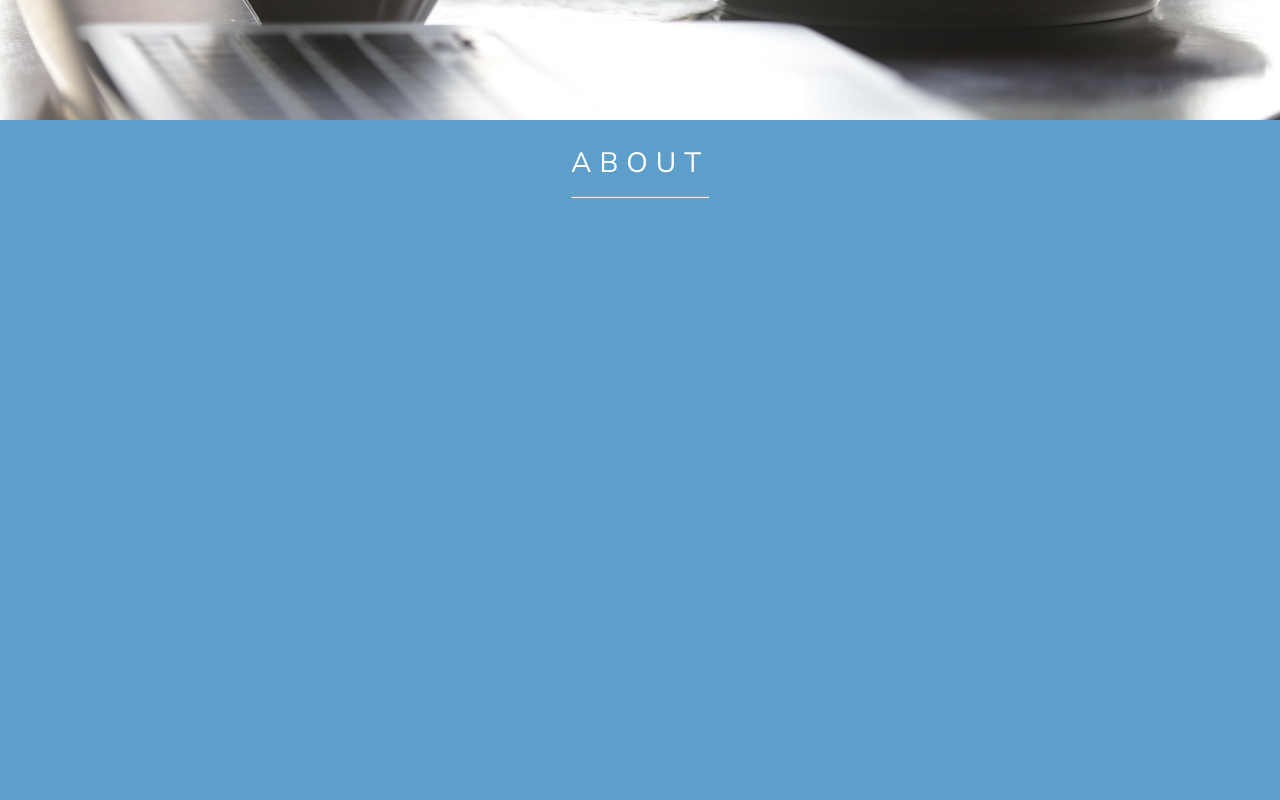
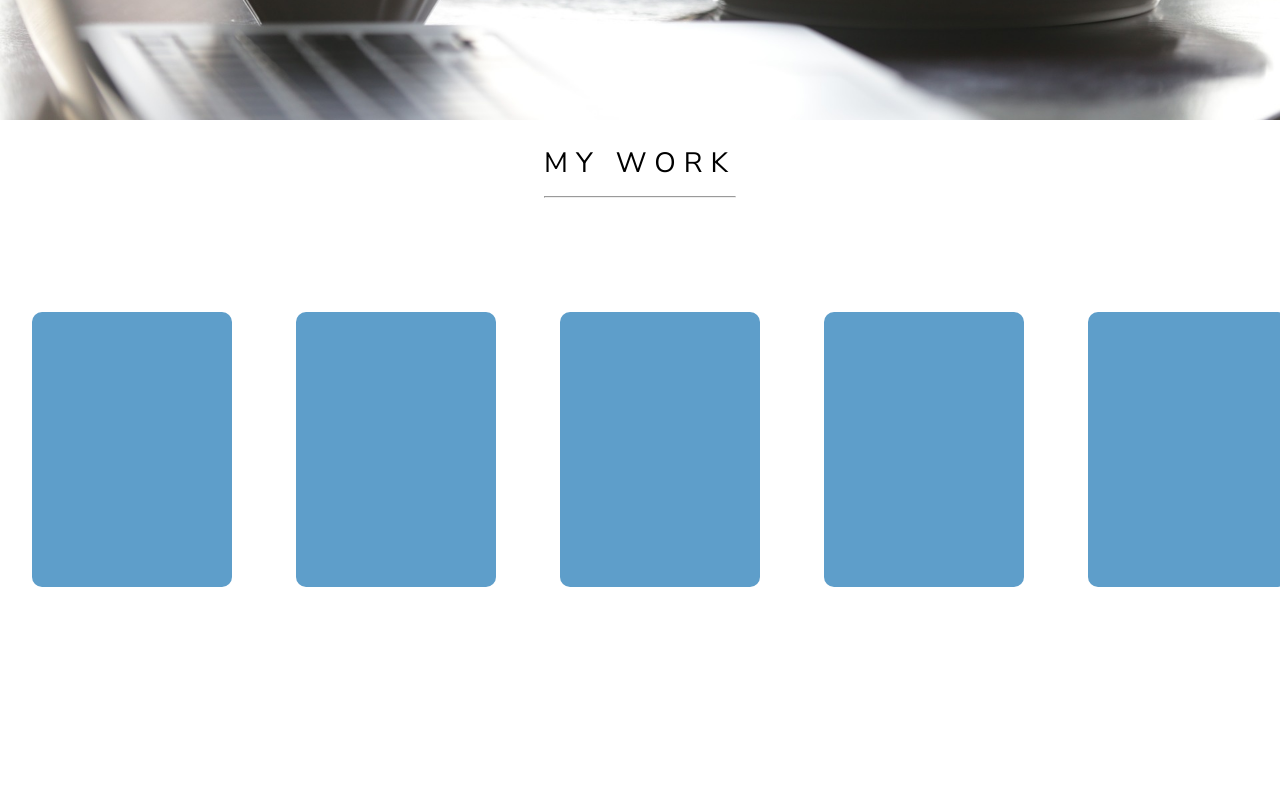
Before and after one commit to jbimagine/coffee-and-code, a React (Create React App) app: page / in a window 1280 px wide. Shown: the part 680-1480 px from the top of the page. Built offline with nearby package versions, Linux system fonts and the light colour scheme.

Commit message:
Update Components and CSS

```diff
--- a/src/Main.js
+++ b/src/Main.js
@@ -47,7 +47,7 @@ class Main extends Component {
     menuItems = { this.state.menuItems }
     />
 
-     {/* <MyWork/> */}
+      <MyWork/>
      <About/>
      <Contact/>
     </div>
--- a/src/components/Contact.js
+++ b/src/components/Contact.js
@@ -53,12 +53,12 @@ class Contact extends Component {
 
   render() {
 
-    const listOfContactItems =  this.state.contactItems.map(item =>
+    const listOfContactItems =  this.state.contactItems.map(( item, index ) =>
 
         item.key === 'header_main'?
-        <ContentHeader title = { item.label } fontSize = '12px' color= '#666' fontWeight = {500} padding= '0 0 8px 0'/>
+        <ContentHeader key ={ index } title = { item.label } fontSize = '12px' color= '#666' fontWeight = {500} padding= '0 0 8px 0'/>
         :
-        <ContentHeader title = { item.label } fontSize = '14px' padding ='0 0 54px 0' />
+        <ContentHeader key = { index } title = { item.label } fontSize = '14px' padding ='0 0 54px 0' />
         )
 
     return (
--- a/src/components/MyWork.js
+++ b/src/components/MyWork.js
@@ -7,11 +7,31 @@ class MyWork extends Component {
 
   state = {
 
-    menuItems: [
-      { label: 'Home' },
-      { label: 'My Work' },
-      { label: 'About' },
-      { label: 'Contact' },
+    myWorkItems: [
+        {
+            label: 'Neighborhood Map',
+            url:'temp',
+            img: '',
+            key:'map',
+        },
+        {
+            label: 'Babylon Demo',
+            url:'temp',
+            img: '',
+            key:'map',
+        },
+        {
+            label: 'Memory Magic',
+            url:'temp',
+            img: '',
+            key:'magic',
+        },
+        {
+            label: 'Arcade Game',
+            url:'temp',
+            img: '',
+            key:'arcade',
+        },
     ],
 
   }
@@ -24,12 +44,14 @@ class MyWork extends Component {
             <ContentHeader title ='My Work' underline = {true}/>
 
         </MyWorkTitleContainer>
-        <div style = {{ display:'grid', gridTemplateColumns:'repeat(5,1fr)', justifyItems:'center', marginTop:'10vh' }} >
-        <div style = {{ backgroundColor:'rgb(94,158,202)', height: '40vh', width: '15vw', display:'grid',margin:'0 32px', borderRadius:'10px', marginTop: '10vh' }}></div>
-        <div style = {{ backgroundColor:'rgb(94,158,202)', height: '40vh', width: '15vw', display:'grid',margin:'0 32px', borderRadius:'10px', }}></div>
-        <div style = {{ backgroundColor:'rgb(94,158,202)', height: '40vh', width: '15vw', display:'grid',margin:'0 32px', borderRadius:'10px', marginTop:'10vh' }}></div>
-        <div style = {{ backgroundColor:'rgb(94,158,202)', height: '40vh', width: '15vw', display:'grid',margin:'0 32px', borderRadius:'10px', }}></div>
-        <div style = {{ backgroundColor:'rgb(94,158,202)', height: '40vh', width: '15vw', display:'grid',margin:'0 32px', borderRadius:'10px', marginTop:'10vh' }}></div>
+        <div style = {{overflow:'hidden' }}>
+        <div style = {{ display:'grid', gridTemplateColumns:'repeat(5,1fr)', justifyItems:'center', marginTop:'100px', overflow:'auto' }} >
+        <div style = {{ backgroundColor:'rgb(94,158,202)', height: '275px', width: '200px', display:'grid',margin:'0 32px', borderRadius:'10px',  }}></div>
+        <div style = {{ backgroundColor:'rgb(94,158,202)', height: '275px', width: '200px', display:'grid',margin:'0 32px', borderRadius:'10px', }}></div>
+        <div style = {{ backgroundColor:'rgb(94,158,202)', height: '275px', width: '200px', display:'grid',margin:'0 32px', borderRadius:'10px',  }}></div>
+        <div style = {{ backgroundColor:'rgb(94,158,202)', height: '275px', width: '200px', display:'grid',margin:'0 32px', borderRadius:'10px', }}></div>
+        <div style = {{ backgroundColor:'rgb(94,158,202)', height: '275px', width: '200px', display:'grid',margin:'0 32px', borderRadius:'10px',  }}></div>
+        </div>
         </div>
     </MyWorkContainer>
 
--- a/src/styled-components/Contact_Styles.js
+++ b/src/styled-components/Contact_Styles.js
@@ -19,6 +19,10 @@ export const ContactContainer = styled.div `
 export const ContactInfoContainer = styled.div `
     background:#f3f3f3;
     color: #222;
+
+    @media (max-width: 1000px) {
+        padding-top:24px;
+    }
 `;
 
 export const ContactInfoBody = styled.div `
@@ -28,7 +32,6 @@ export const ContactInfoBody = styled.div `
     height:100%;
 `;
 export const ContactFormContainer = styled.div `
-
 `;
 
 export const ContactTitleContainer = styled.div `
```
